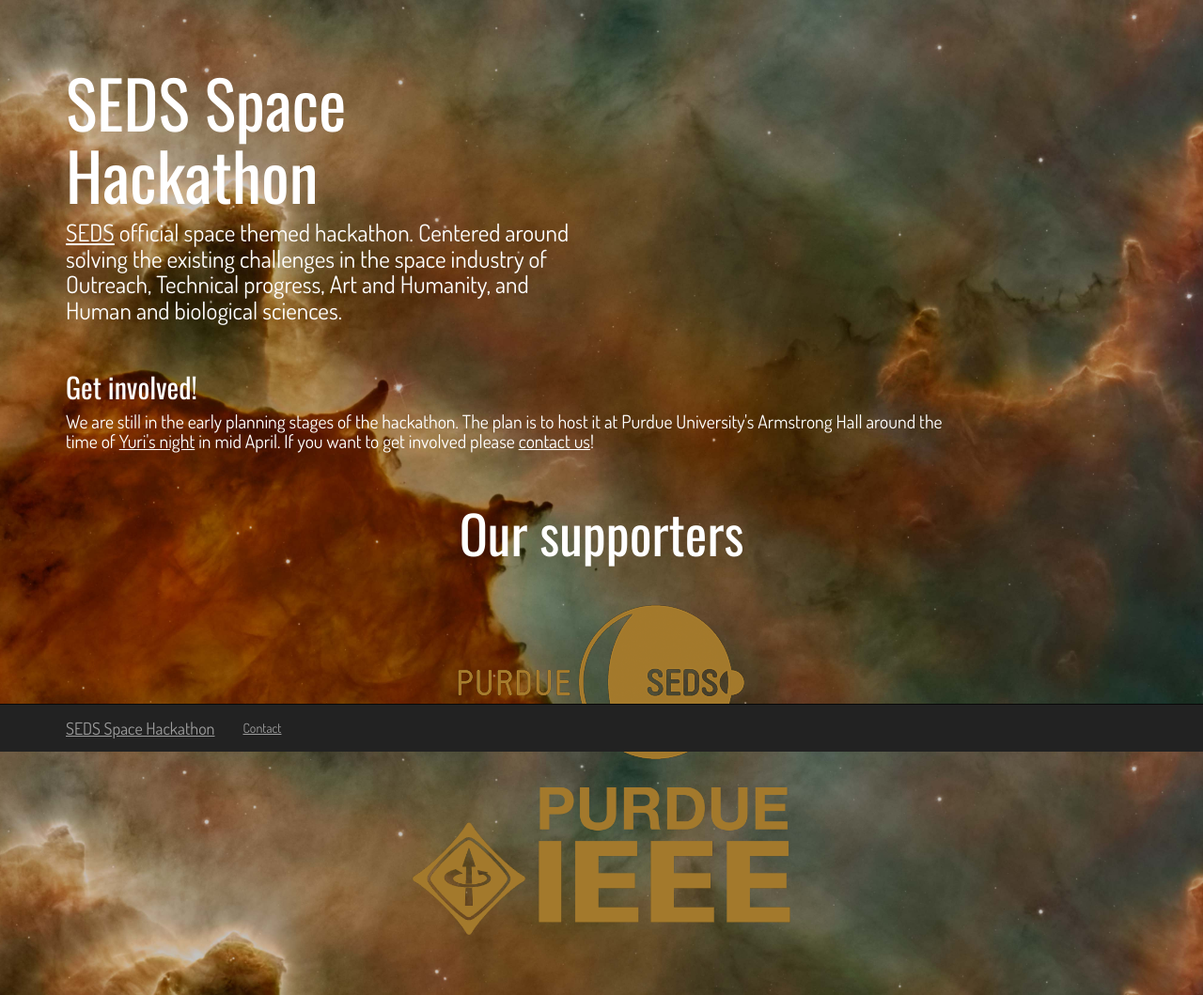
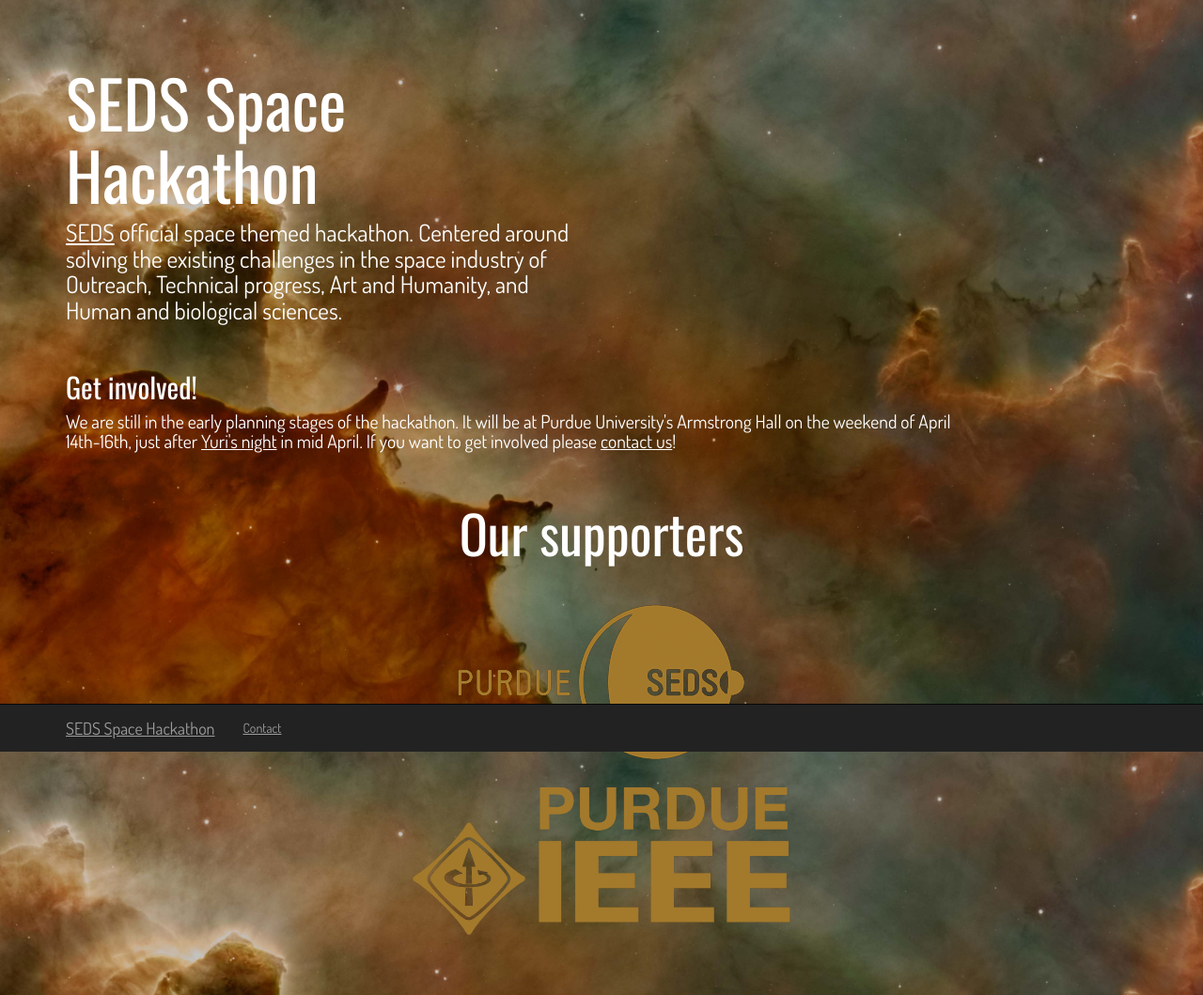
Before and after one commit to SEDSHackathon/SEDSHackathon.github.io, a plain HTML site: page index.html in a window 1280 px wide. Shown: the whole page at 94% size. Drawn offline with nearby package versions, Linux system fonts and the light colour scheme.

Commit message:
corrected time'

```diff
--- a/index.html
+++ b/index.html
@@ -76,7 +76,7 @@
 			</div>
 			<div class="col-md-10 col-sm-12">
 				<h2>Get involved!</h2>
-				<h5>We are still in the early planning stages of the hackathon. The plan is to host it at Purdue University's Armstrong Hall around the time of <a href="https://yurisnight.net/" target=1>Yuri's night</a> in mid April.
+				<h5>We are still in the early planning stages of the hackathon. It will be at Purdue University's Armstrong Hall on the weekend of April 14th-16th, just after <a href="https://yurisnight.net/" target=1>Yuri's night</a> in mid April.
 				If you want to get involved please <a href="mailto:SEDSHackathon@gmail.com">contact us</a>!</h5>
 			</div>
         </div>
```
